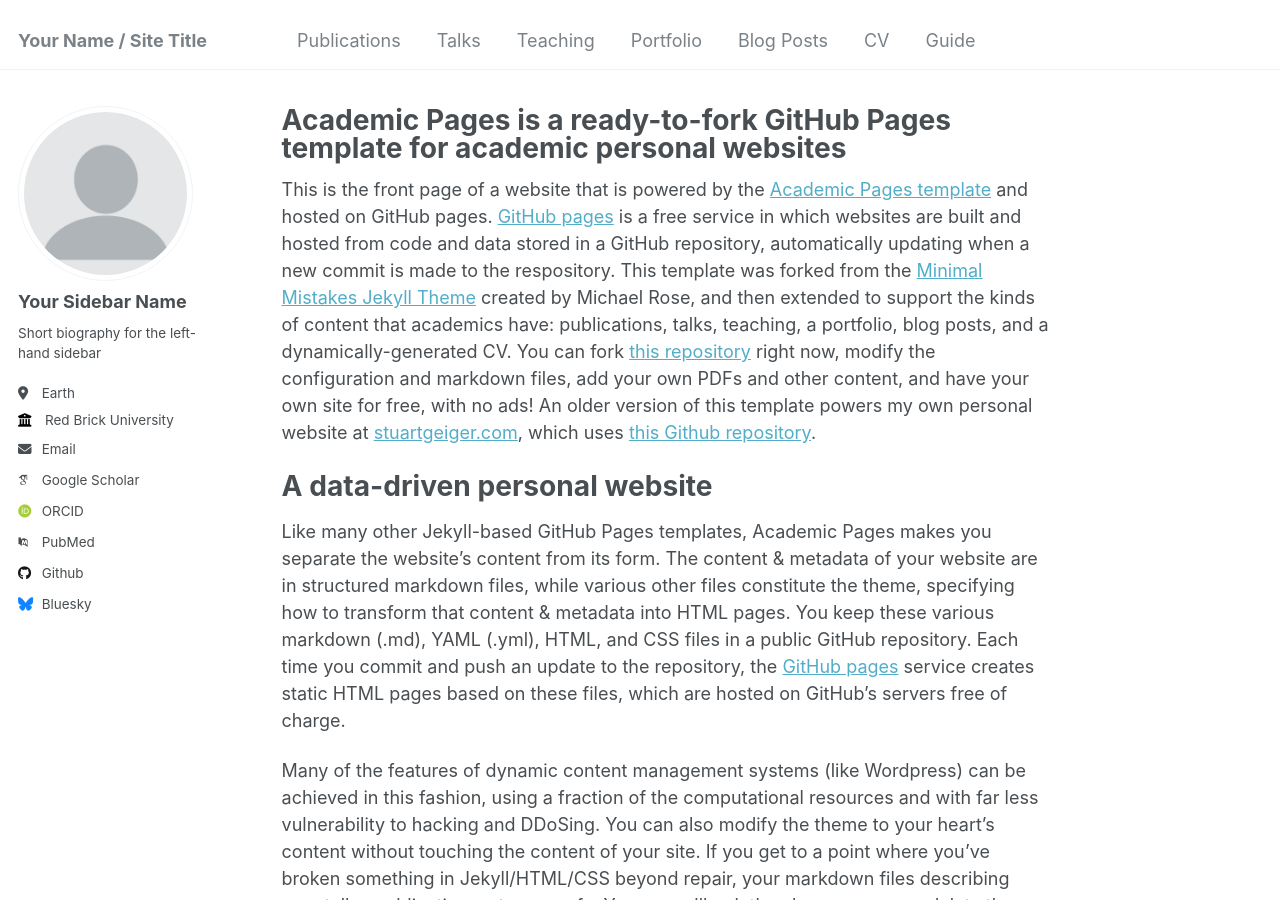
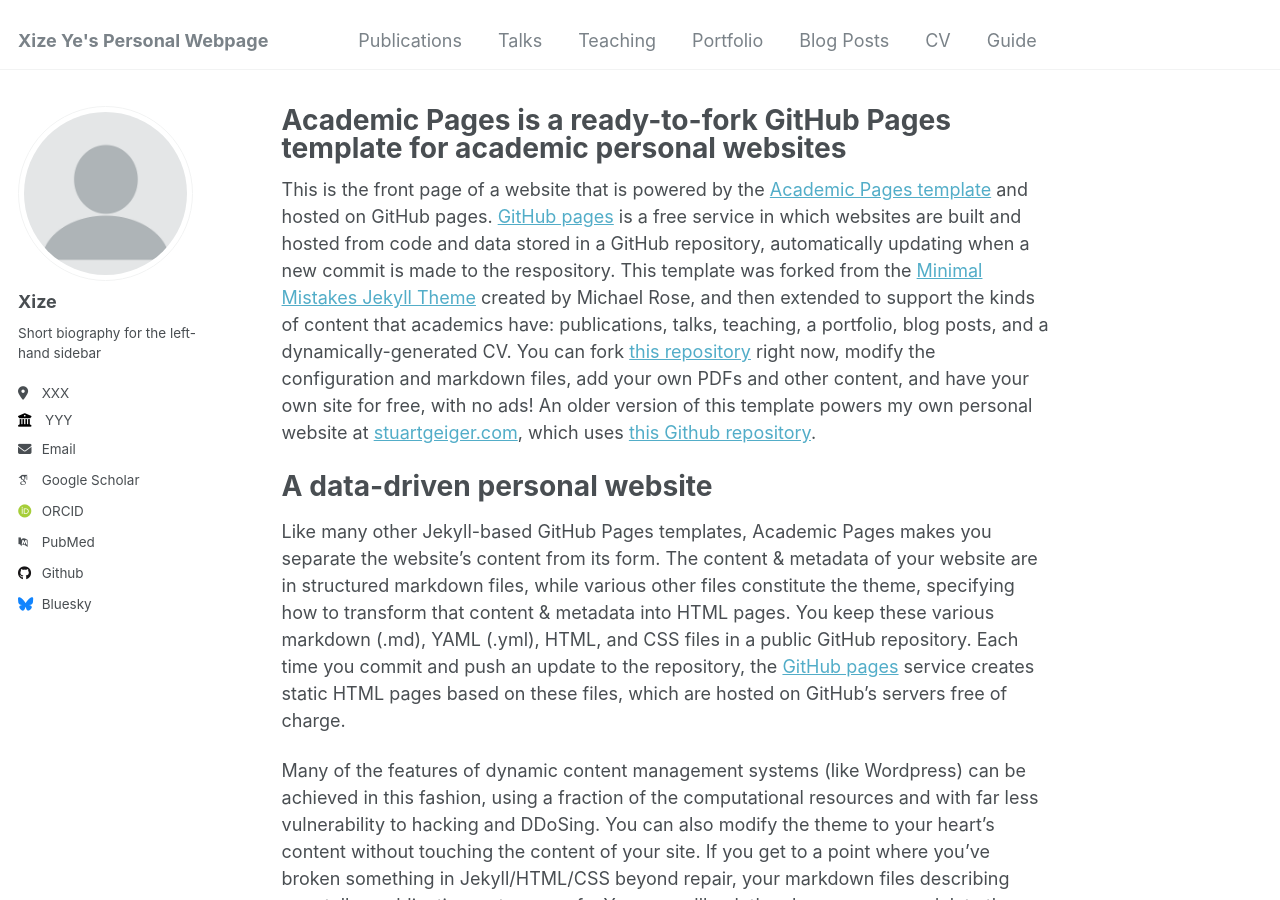
Before and after one commit to XIZEYE/xizeye.github.io, a Jekyll site: the page built from _pages/about.md, in a window 1280 px wide and 900 px high. Built offline with Jekyll 4.4.1, drawn with Linux system fonts in a browser that asks for light colours; some web fonts are replaced.

Commit message:
Update _config.yml

```diff
--- a/_config.yml
+++ b/_config.yml
@@ -8,7 +8,7 @@
 
 # Basic Site Settings
 locale                   : "en-US"
-title                    : "Your Name / Site Title"
+title                    : "Xize Ye's Personal Webpage"
 title_separator          : "-"
 name                     : &name "Your Name"
 description              : &description "personal description"
@@ -22,11 +22,11 @@ repository               : "academicpages/academicpages.github.io"
 author:
   # Biographic information
   avatar           : "profile.png"
-  name             : "Your Sidebar Name"
+  name             : "Xize"
   pronouns         : # example: "she/her"
   bio              : "Short biography for the left-hand sidebar"
-  location         : "Earth"
-  employer         : "Red Brick University"
+  location         : "XXX"
+  employer         : "YYY"
   uri              : # URL
   email            : "none@example.org"
 
```
